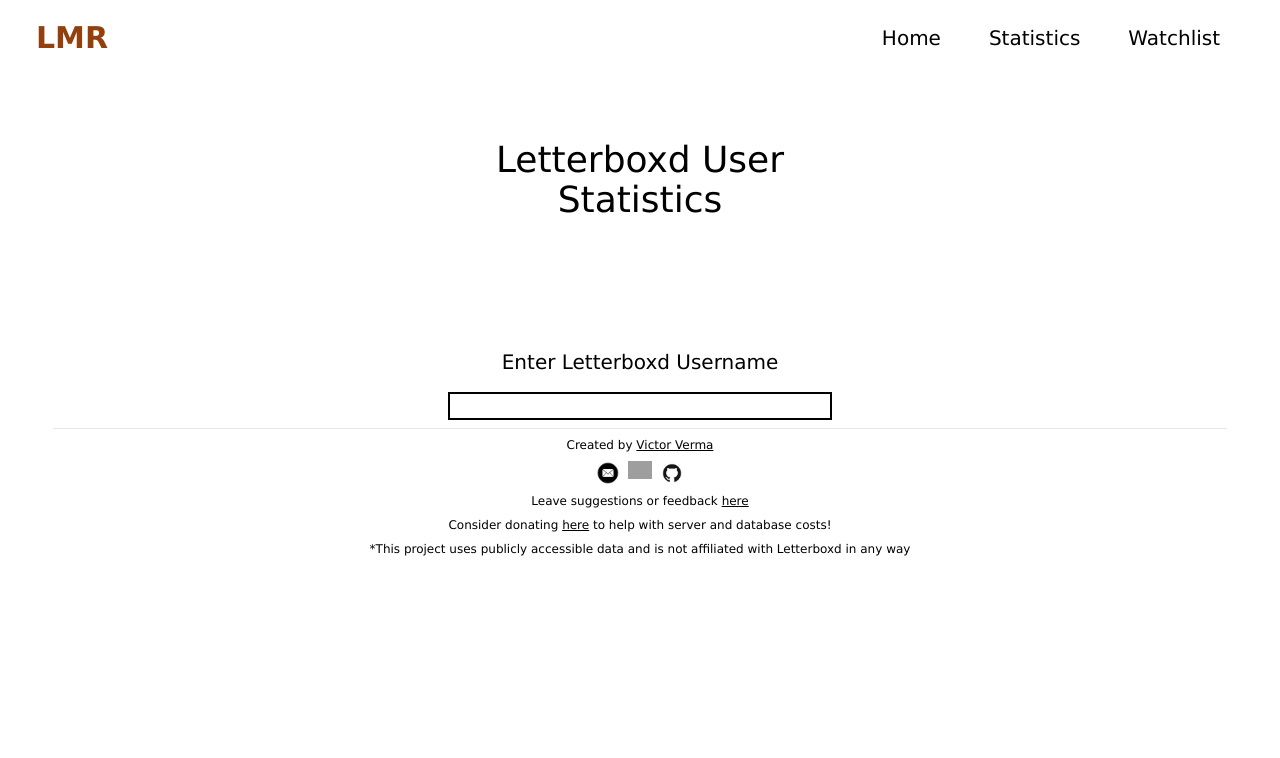
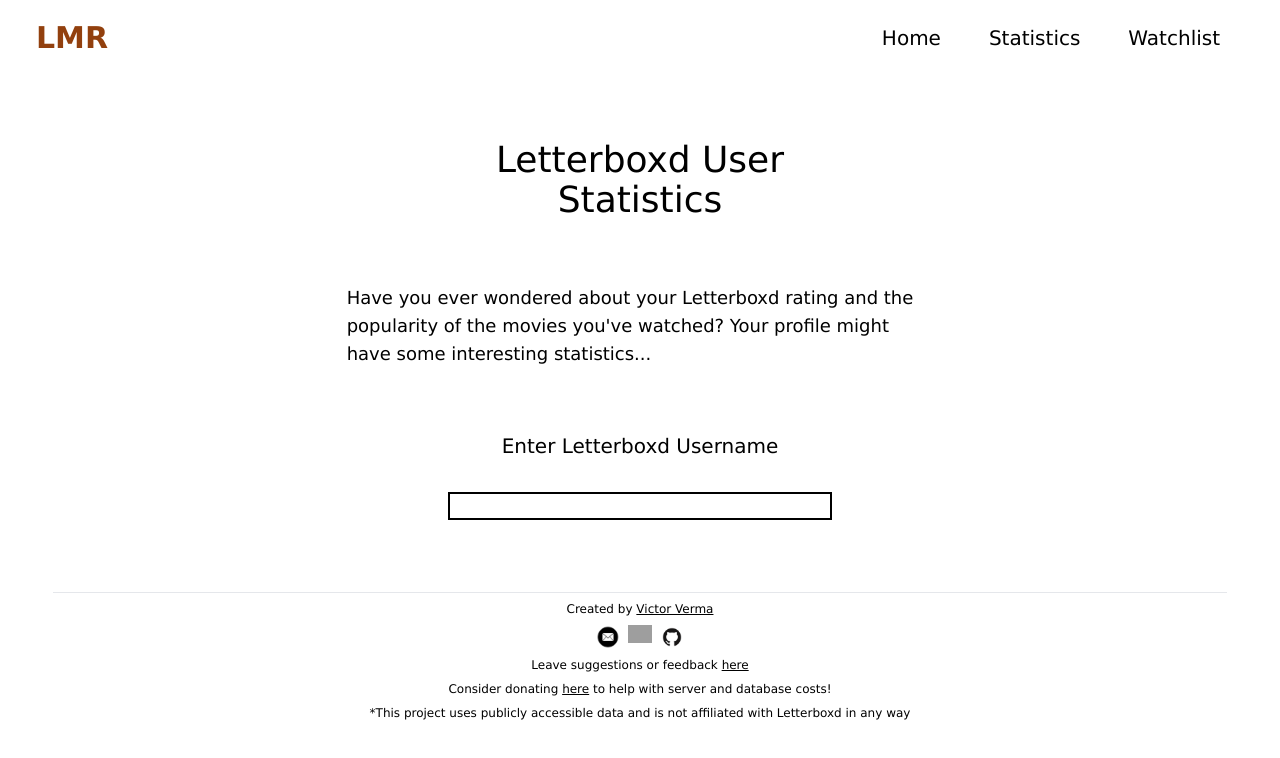
Before and after one commit to victorverma3/Letterboxd-Movie-Recommendations, a React (Vite) app in the folder frontend/: page /statistics in a window 1280 px wide. Shown: the top 758 px of the page. Built offline with nearby package versions, Linux system fonts and the light colour scheme; no server answers; grey boxes are pictures that could not be loaded.

Commit message:
fixed spacing

```diff
--- a/frontend/src/components/Recommendation.tsx
+++ b/frontend/src/components/Recommendation.tsx
@@ -57,16 +57,17 @@ const Recommendation = () => {
 
     return (
         <div>
-            <form onSubmit={handleSubmit(onSubmit, onError)} noValidate>
+            <form
+                className="w-fit mx-auto mt-16 sm:mt-32"
+                onSubmit={handleSubmit(onSubmit, onError)}
+                noValidate
+            >
                 <div className="form-control flex flex-col">
-                    <label
-                        className="mx-auto mt-16 sm:mt-32 text-xl"
-                        htmlFor="username"
-                    >
+                    <label className="text-center text-xl" htmlFor="username">
                         Enter Letterboxd Username
                     </label>
                     <input
-                        className="w-64 sm:w-96 mx-auto mt-4 text-center border-2 border-solid border-black "
+                        className="w-64 sm:w-96 mx-auto mt-4 text-center border-2 border-solid border-black"
                         type="text"
                         id="username"
                         {...register("username", {
--- a/frontend/src/pages/Statistics.tsx
+++ b/frontend/src/pages/Statistics.tsx
@@ -76,7 +76,7 @@ const Statistics = () => {
             username: "",
         },
     });
-    const { register, handleSubmit, formState } = form;
+    const { register, handleSubmit, formState, getValues } = form;
     const { errors, isDirty, isValid } = formState;
 
     const onSubmit = (data: FormValues) => {
@@ -93,16 +93,29 @@ const Statistics = () => {
             <h1 className="w-96 max-w-full mx-auto mt-16 text-center text-4xl">
                 Letterboxd User Statistics
             </h1>
-            <form onSubmit={handleSubmit(onSubmit, onError)} noValidate>
+            <p className="w-4/5 sm:w-3/6 min-w-24 sm:min-w-96 mx-auto mt-16 text-justify sm:text-start text-md sm:text-lg">
+                Have you ever wondered about your Letterboxd rating and the
+                popularity of the movies you've watched? Your profile might have
+                some interesting statistics...
+            </p>
+            <form
+                className="w-fit mx-auto my-8 sm:my-16"
+                onSubmit={handleSubmit(onSubmit, onError)}
+                noValidate
+            >
                 <div className="form-control flex flex-col">
                     <label
-                        className="mx-auto mt-16 sm:mt-32 text-xl"
+                        className={`text-center text-xl ${
+                            !statistics &&
+                            getValues("username") === "" &&
+                            "mb-4"
+                        }`}
                         htmlFor="username"
                     >
                         Enter Letterboxd Username
                     </label>
                     <input
-                        className="w-64 sm:w-96 mx-auto mt-4 text-center border-2 border-solid border-black "
+                        className="w-64 sm:w-96 mx-auto mt-4 text-center border-2 border-solid border-black"
                         type="text"
                         id="username"
                         {...register("username", {
@@ -132,9 +145,17 @@ const Statistics = () => {
                     </p>
                 </div>
                 {isDirty && isValid && !gettingStats && (
-                    <button className="mx-auto mt-4 p-2 block text-xl border-2 border-solid border-white rounded-md hover:border-amber-800 hover:shadow-md transition duration-200">
-                        Get Statistics
-                    </button>
+                    <>
+                        {statistics ? (
+                            <button className="mx-auto mt-4 p-2 block text-xl border-2 border-solid border-white rounded-md hover:border-amber-800 hover:shadow-md transition duration-200">
+                                Get Statistics
+                            </button>
+                        ) : (
+                            <button className="mx-auto my-4 p-2 block text-xl border-2 border-solid border-white rounded-md hover:border-amber-800 hover:shadow-md transition duration-200">
+                                Get Statistics
+                            </button>
+                        )}
+                    </>
                 )}
                 {gettingStats && (
                     <p className="w-fit mx-auto mt-2">
--- a/frontend/src/pages/Watchlist.tsx
+++ b/frontend/src/pages/Watchlist.tsx
@@ -1,5 +1,5 @@
 const Watchlist = () => {
-    return <div>Coming Soon</div>;
+    return <div className="w-fit mx-auto">Coming Soon</div>;
 };
 
 export default Watchlist;
```
